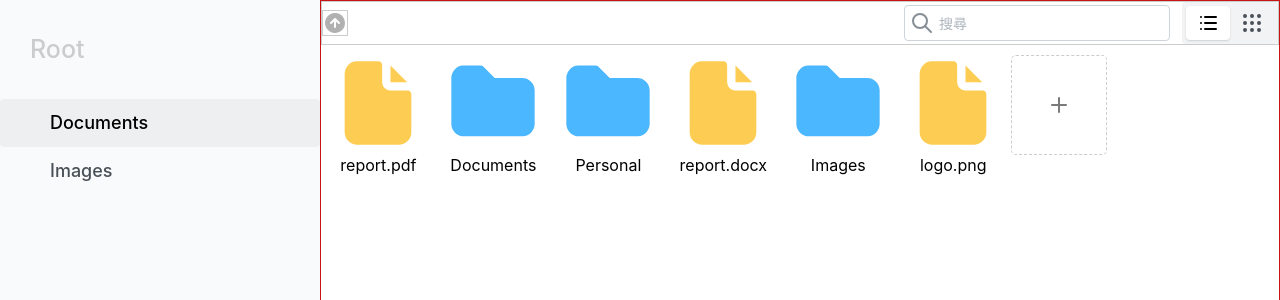
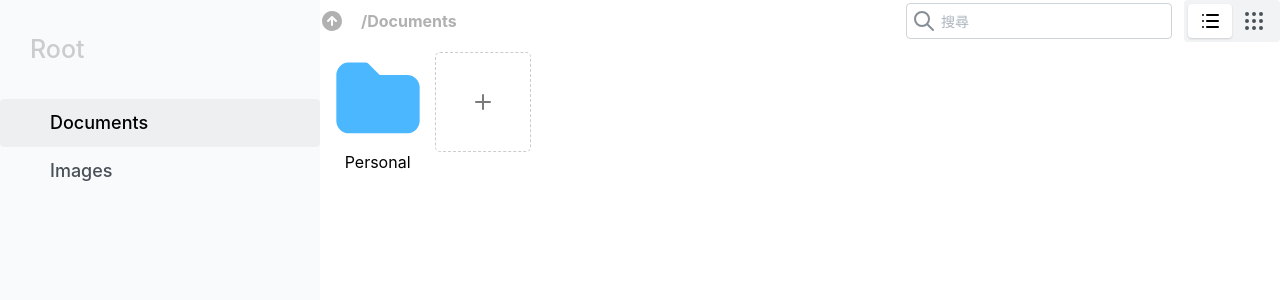
Before and after one commit to haneyume/react-file-manager, a React (Vite) app: page / in a window 1280 px wide. Both pictures are taken after a click on the link "Documents". Shown: the top 300 px of the page. Built offline with nearby package versions, Linux system fonts and the light colour scheme.

Commit message:
顯示path + 根據 parentId render file 、folder

```diff
--- a/src/components/Navbar.tsx
+++ b/src/components/Navbar.tsx
@@ -23,7 +23,6 @@ const Navbar = () => {
       </div>
       <div className="flex flex-col">
         {initialFolder.map((file) => {
-          console.log("file", file);
           return (
             <a
               className="link"
--- a/src/components/Path.tsx
+++ b/src/components/Path.tsx
@@ -1,21 +1,32 @@
-import { TextInput } from "@mantine/core";
+import { TextInput, Text } from "@mantine/core";
 import { IconCircleArrowUpFilled, IconSearch } from "@tabler/icons-react";
 import ViewStyle from "./ViewStyle";
+import { useFileManager } from "../context/FileManagerContext";
 
 const Path = () => {
+  const { currentFolder } = useFileManager();
   return (
-    <div
-      className="flex items-center w-full justify-between"
-      style={{
-        border: "1px solid #ccc",
-      }}
-    >
+    <div className="flex items-center w-full justify-between">
       <div
         style={{
-          border: "1px solid #ccc",
+          display: "flex",
         }}
       >
         <IconCircleArrowUpFilled color="#b1b1b1" />
+
+        <div className="ml-3 flex">
+          {currentFolder.id !== "0" && currentFolder?.name && (
+            <Text
+              style={{
+                marginLeft: 5,
+              }}
+              fw={700}
+              c="#b1b1b1"
+            >
+              {currentFolder.path}
+            </Text>
+          )}
+        </div>
       </div>
       <div className="flex items-center">
         <TextInput leftSection={<IconSearch />} placeholder="搜尋" />
--- a/src/components/Workspace.tsx
+++ b/src/components/Workspace.tsx
@@ -14,7 +14,7 @@ import CreateNew from "./CreateNew";
 import InfoModal from "./InfoModal";
 
 const Workspace = () => {
-  const { files, setFiles } = useFileManager();
+  const { files, setFiles, currentFolder, setCurrentFolder } = useFileManager();
 
   const [infoOpened, setInfoOpened] = useState(false);
 
@@ -31,8 +31,10 @@ const Workspace = () => {
   const [selectedFile, setSelectedFile] = useState<FileType | null>(null);
 
   const renderFiles = useMemo(() => {
-    return files?.filter((f) => f.id !== "0");
-  }, [files]);
+    return files?.filter(
+      (f) => f.id !== "0" && f.parentId === currentFolder.id
+    );
+  }, [files, currentFolder]);
 
   // 當點擊右鍵時，設定選單開啟
   const clickRightEvent = ({
@@ -96,6 +98,8 @@ const Workspace = () => {
     setFiles(newFiles);
   };
 
+  console.log("currentFolder", currentFolder);
+
   return (
     <>
       {/* 檔案資訊modal */}
@@ -105,7 +109,7 @@ const Workspace = () => {
         file={selectedFile!}
       />
 
-      <div className="w-[90%] h-full" style={{ border: "1px solid #c91414" }}>
+      <div className="w-[90%] h-full">
         <Path />
 
         <div className="flex">
@@ -124,6 +128,12 @@ const Workspace = () => {
                     <div
                       className="flex flex-col items-center m-2 cursor-pointer"
                       key={file.id}
+                      onClick={() => {
+                        console.log("click", file);
+                        if (file.isDir) {
+                          setCurrentFolder(file);
+                        }
+                      }}
                       onContextMenu={(e) =>
                         clickRightEvent({
                           e,
```
